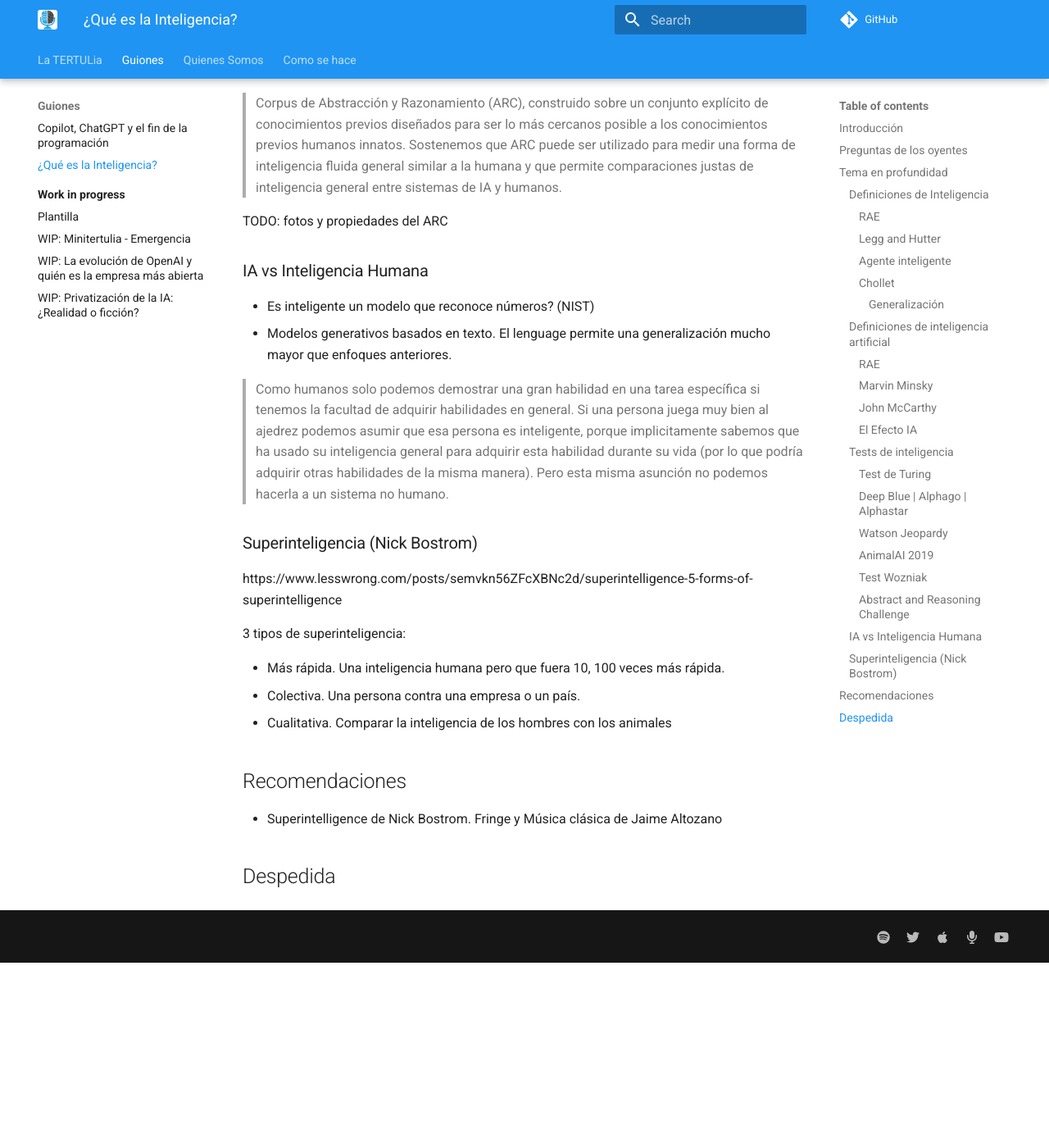
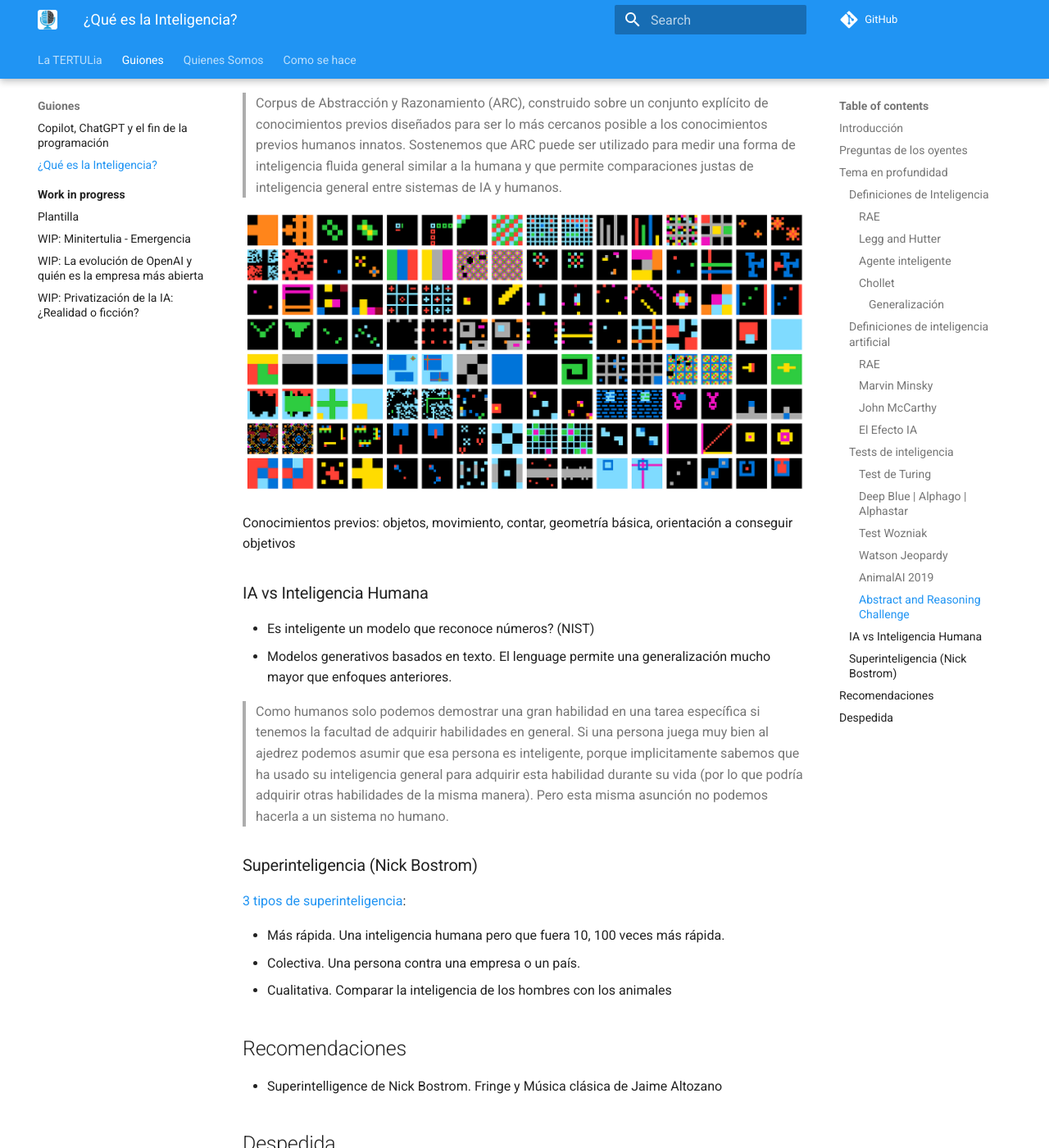
Before and after one commit to ironbar/tertulia_inteligencia_artificial, an MkDocs documentation site: the page built from docs/guiones/02-que-es-la-inteligencia.md, in a window 1280 px wide and 1400 px high, scrolled down 4078 px. Shown: the whole window at 82% size. Built offline with MkDocs 1.6.1 and Material for MkDocs 9.7.7, drawn with Linux system fonts in a browser that asks for light colours; comment, search, counter and statistics services are not loaded; before the commit the page ends 5252 px from its top, so only the background shows below that; some of the changed text lies outside the part shown.

Commit message:
añadida imagen arc corpus

```diff
--- a/docs/guiones/02-que-es-la-inteligencia.md
+++ b/docs/guiones/02-que-es-la-inteligencia.md
@@ -97,15 +97,15 @@
 
 _¿Hay tests que pueden tener sentido en humanos pero no en máquinas?_
 
+#### Test Wozniak
+
+Hacer un café en una cocina cualquiera
+
 #### Watson Jeopardy
 
 Ibm desarolló una IA para ganar un concurso de preguntas americano
 
 #### [AnimalAI 2019](https://proceedings.mlr.press/v123/crosby20a.html)
-
-#### Test Wozniak
-
-Hacer un café en una cocina cualquiera
 
 #### Abstract and Reasoning Challenge
 
@@ -131,7 +131,9 @@
 
 > Corpus de Abstracción y Razonamiento (ARC), construido sobre un conjunto explícito de conocimientos previos diseñados para ser lo más cercanos posible a los conocimientos previos humanos innatos. Sostenemos que ARC puede ser utilizado para medir una forma de inteligencia fluida general similar a la humana y que permite comparaciones justas de inteligencia general entre sistemas de IA y humanos.
 
-TODO: fotos y propiedades del ARC
+![arc_corpus_image](res/arc_corpus_image.png)
+
+Conocimientos previos: objetos, movimiento, contar, geometría básica, orientación a conseguir objetivos
 
 ### IA vs Inteligencia Humana
 
@@ -142,9 +144,7 @@
 
 ### Superinteligencia (Nick Bostrom)
 
-https://www.lesswrong.com/posts/semvkn56ZFcXBNc2d/superintelligence-5-forms-of-superintelligence
-
-3 tipos de superinteligencia:
+[3 tipos de superinteligencia](https://www.lesswrong.com/posts/semvkn56ZFcXBNc2d/superintelligence-5-forms-of-superintelligence):
 
 - Más rápida. Una inteligencia humana pero que fuera 10, 100 veces más rápida.
 - Colectiva. Una persona contra una empresa o un país.
```
Also changed, not shown: docs/guiones/res/arc_corpus_image.png (added).
